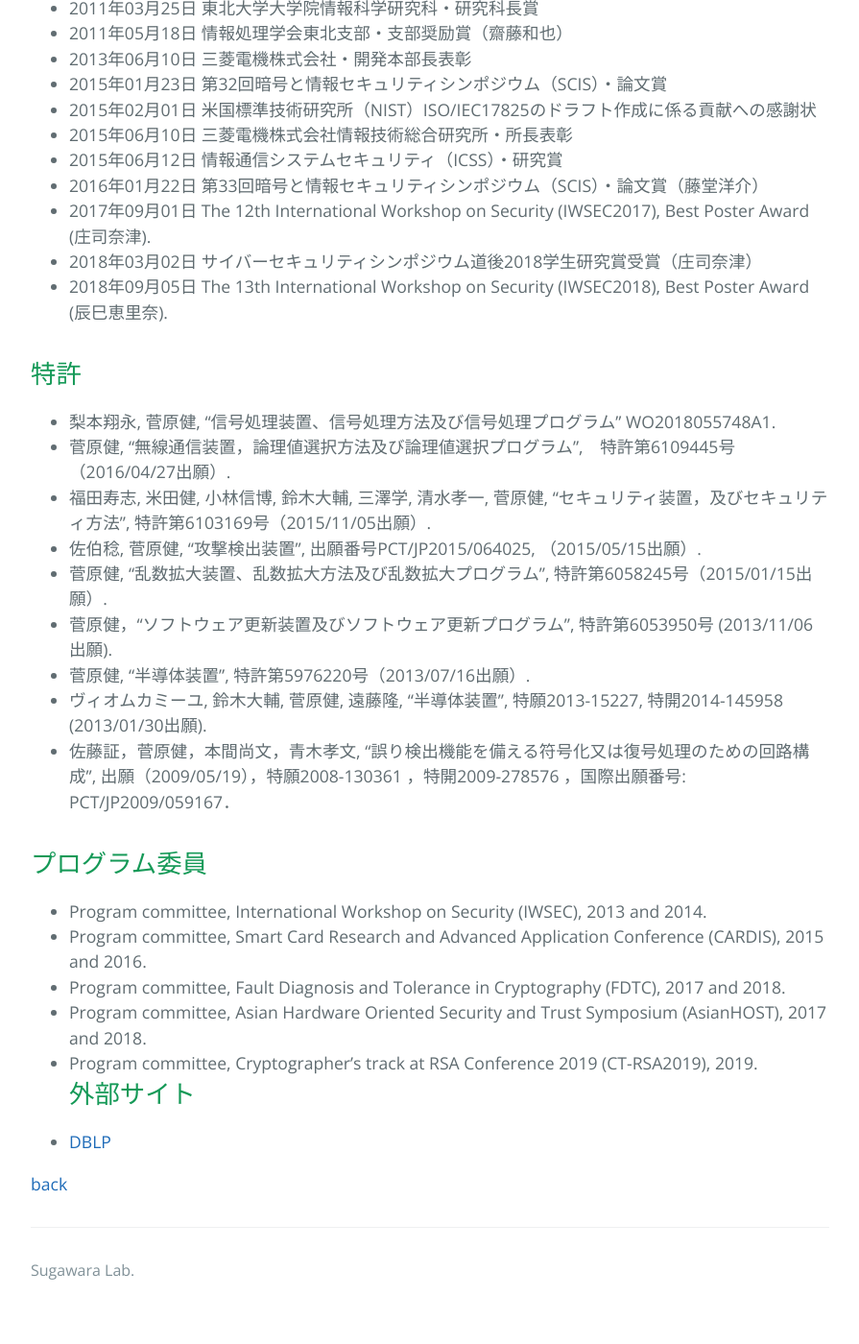
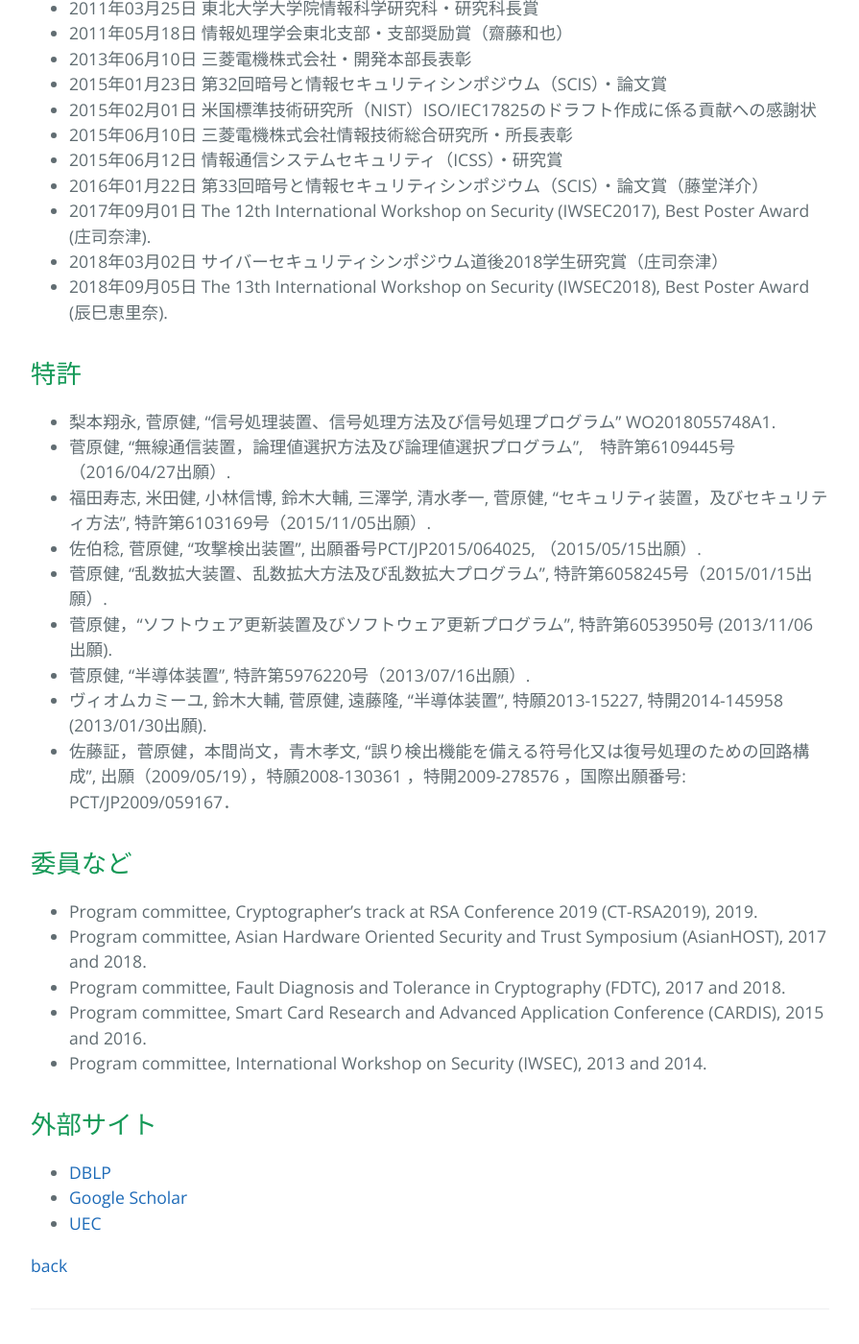
Before and after one commit to sugawara-bbbb/weblab, a Jekyll site: the page built from sugawara.md, in a window 1280 px wide and 1400 px high, scrolled down 1762 px. Shown: the whole window at 96% size, without its empty margins (192-1087 px from the left). Built offline with Jekyll 4.4.1, drawn with Linux system fonts in a browser that asks for light colours; our own code applies the rules of GitHub Pages for plain Markdown files; before the commit the page ends 3129 px from its top, so only the background shows below that.

Commit message:
文献などを微修正

```diff
--- a/sugawara.md
+++ b/sugawara.md
@@ -50,7 +50,7 @@ email：sugawara 後ろに”@uec.ac.jp”を付けて下さい
 - 2015年06月12日 情報通信システムセキュリティ（ICSS）・研究賞
 - 2016年01月22日 第33回暗号と情報セキュリティシンポジウム（SCIS）・論文賞（藤堂洋介）
 - 2017年09月01日 The 12th International Workshop on Security (IWSEC2017), Best Poster Award (庄司奈津).
-- 2018年03月02日 サイバーセキュリティシンポジウム道後2018学生研究賞受賞（庄司奈津）
+- 2018年03月02日 サイバーセキュリティシンポジウム道後2018学生研究賞（庄司奈津）
 - 2018年09月05日 The 13th International Workshop on Security (IWSEC2018), Best Poster Award (辰巳恵里奈).
 
 
@@ -66,16 +66,18 @@ email：sugawara 後ろに”@uec.ac.jp”を付けて下さい
 - ヴィオムカミーユ, 鈴木大輔, 菅原健, 遠藤隆, “半導体装置”, 特願2013-15227, 特開2014-145958 (2013/01/30出願).
 - 佐藤証，菅原健，本間尚文，青木孝文, “誤り検出機能を備える符号化又は復号処理のための回路構成”, 出願（2009/05/19），特願2008-130361 ，特開2009-278576 ，国際出願番号: PCT/JP2009/059167．
 
-## プログラム委員
+## 委員など
 
+- Program committee, Cryptographer’s track at RSA Conference 2019 (CT-RSA2019), 2019.
+- Program committee, Asian Hardware Oriented Security and Trust Symposium (AsianHOST), 2017 and 2018.
+- Program committee, Fault Diagnosis and Tolerance in Cryptography (FDTC), 2017 and 2018.
+- Program committee, Smart Card Research and Advanced Application Conference (CARDIS), 2015 and 2016.
 - Program committee, International Workshop on Security (IWSEC), 2013 and 2014.
-- Program committee, Smart Card Research and Advanced Application Conference (CARDIS), 2015 and 2016.
-- Program committee, Fault Diagnosis and Tolerance in Cryptography (FDTC), 2017 and 2018.
-- Program committee, Asian Hardware Oriented Security and Trust Symposium (AsianHOST), 2017 and 2018.
-- Program committee, Cryptographer’s track at RSA Conference 2019 (CT-RSA2019), 2019.
+
 ## 外部サイト
 
 - [DBLP](http://dblp.uni-trier.de/pers/hd/s/Sugawara:Takeshi)
-
+- [Google Scholar](https://scholar.google.co.jp/citations?user=q_rCsqEAAAAJ)
+- [UEC](http://kjk.office.uec.ac.jp/Profiles/73/0007261/profile.html)
 
 [back](./)
```
Also changed, not shown: index.md (+1 -1 lines), publication.md (+1 -1 lines), 1 other file.
